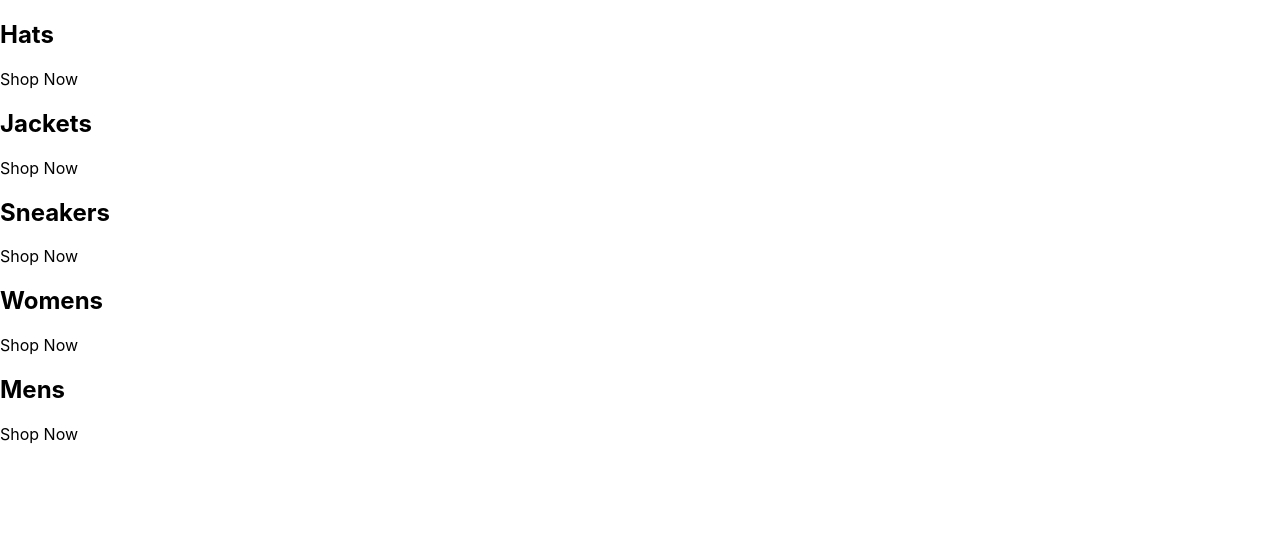
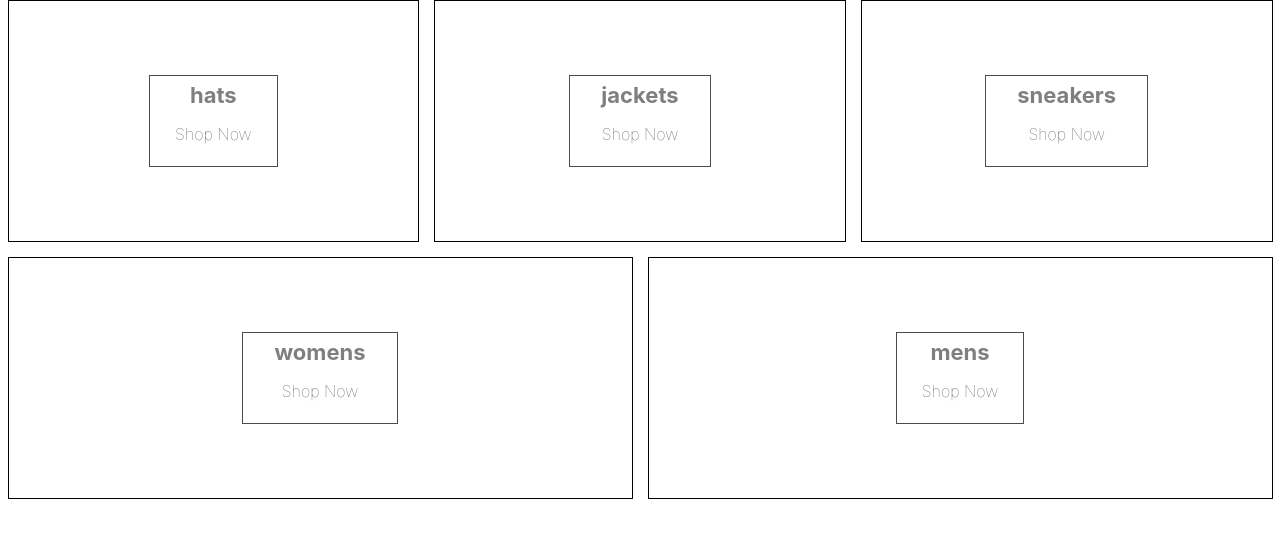
Before and after one commit to dnethar1970/crown-clothing-v2, a React (Create React App) app: page / in a window 1280 px wide. Shown: the top 538 px of the page. Built offline with nearby package versions, Linux system fonts and the light colour scheme.

Commit message:
add sass package and initial file

```diff
--- a/package.json
+++ b/package.json
@@ -9,6 +9,7 @@
     "react": "^18.1.0",
     "react-dom": "^18.1.0",
     "react-scripts": "5.0.1",
+    "sass": "^1.51.0",
     "web-vitals": "^2.1.0"
   },
   "scripts": {
--- a/src/App.js
+++ b/src/App.js
@@ -1,32 +1,40 @@
+import './categories.styles.scss';
+
 const App = () => {
-  const categories = [
+  const categories =
+  [
     {
-      id: 0,
-      title: 'Hats',
+      "id": 1,
+      "title": "hats",
+      "imageUrl": "https://i.ibb.co/cvpntL1/hats.png"
     },
     {
-      id: 1,
-      title: 'Jackets',
+      "id": 2,
+      "title": "jackets",
+      "imageUrl": "https://i.ibb.co/px2tCc3/jackets.png"
     },
     {
-      id: 2,
-      title: 'Sneakers',
+      "id": 3,
+      "title": "sneakers",
+      "imageUrl": "https://i.ibb.co/0jqHpnp/sneakers.png"
     },
     {
-      id: 3,
-      title: 'Womens',
+      "id": 4,
+      "title": "womens",
+      "imageUrl": "https://i.ibb.co/GCCdy8t/womens.png"
     },
     {
-      id: 4,
-      title: 'Mens',
-    },
+      "id": 5,
+      "title": "mens",
+      "imageUrl": "https://i.ibb.co/R70vBrQ/men.png"
+    }
   ];
 
 
   return (
    <div className="categories-container">
-      {categories.map(({title}) => (
-        <div className="category-container">
+      {categories.map(({title, id}) => (
+        <div key={id} className="category-container">
           <div className='background-image' />
           <div className="category-body-container">
             <h2>{title}</h2>
--- /dev/null
+++ b/src/categories.styles.scss
@@ -0,0 +1,75 @@
+.categories-container {
+    width: 100%;
+    display: flex;
+    flex-wrap: wrap;
+    justify-content: space-between;
+}
+
+.category-container {
+    min-width: 30%;
+    height: 240px;
+    flex: 1 1 auto;
+    display: flex;
+    align-items: center;
+    justify-content: center;
+    border: 1px solid black;
+    margin: 0 7.5px 15px;
+    overflow: hidden;
+
+    &:hover {
+        cursor: pointer;
+
+        & .background-image {
+            transform: scale(1.1);
+            transition: transform 6s cubic-bezier(0.25, 0.45, 0.45, 0.95);
+        }
+
+        & .category-body-container {
+            opacity: 0.9;
+        }
+    }
+
+    &.large {
+        height: 300px;
+    }
+
+    &:first-child {
+        margin-right: 7.5px;
+    }
+
+    &:last-child {
+        margin-left: 7.5px;
+    }
+
+    .background-image {
+        width: 100%;
+        height: 100%;
+        background-size: cover;
+        background-position: center;
+    }
+
+    .category-body-container {
+        height: 90px;
+        padding: 0 25px;
+        display: flex;
+        flex-direction: column;
+        align-items: center;
+        justify-content: center;
+        border: 1px solid black;
+        background-color: white;
+        opacity: 0.7;
+        position: absolute;
+
+        h2 {
+            font-weight: bold;
+            margin: 0 6px 0;
+            font-size: 22px;
+            color: #4a4a4a;
+        }
+
+        p {
+            font-weight: lighter;
+            font-size: 16px;
+        }
+    }
+}
```
Also changed, not shown: 1 other file (tests, documents, lock files or other folders).
